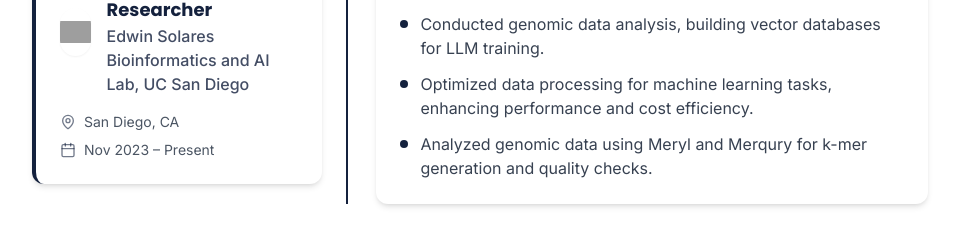
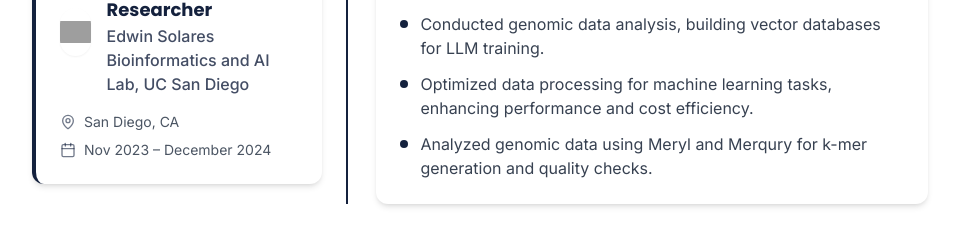
Before and after one commit to sidhantrohatgi/portfolio-website, a Next.js app: page / in a window 1280 px wide. Shown: the part 4320-4550 px from the top of the page, without its empty margins (160-1119 px from the left). Built offline with nearby package versions, Linux system fonts and the light colour scheme; grey boxes are pictures that could not be loaded.

Commit message:
Update experience.tsx

```diff
--- a/components/experience.tsx
+++ b/components/experience.tsx
@@ -72,7 +72,7 @@ export default function Experience() {
       title: "Undergraduate Researcher",
       company: "Edwin Solares Bioinformatics and AI Lab, UC San Diego",
       location: "San Diego, CA",
-      period: "Nov 2023 – Present",
+      period: "Nov 2023 – December 2024",
       description: [
         "Conducted genomic data analysis, building vector databases for LLM training.",
         "Optimized data processing for machine learning tasks, enhancing performance and cost efficiency.",
```
